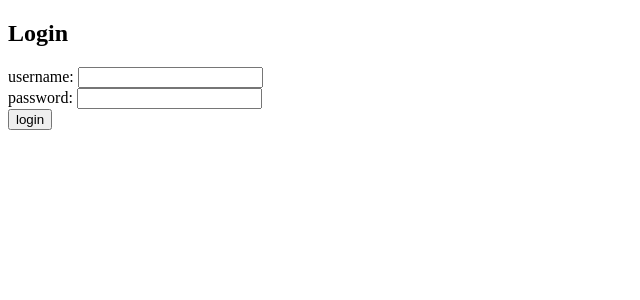
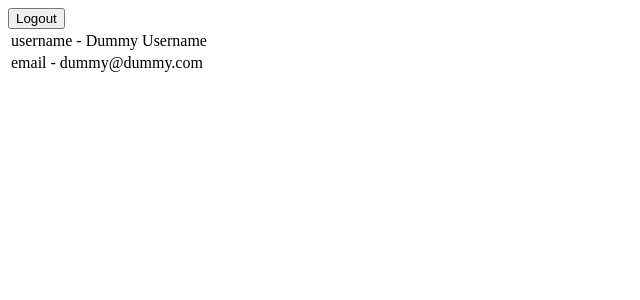
Before and after one commit to DigitalBubblegum/login-page, a React (Vite) app: page /userinfo in a window 1280 px wide. Before the commit this address led to /. Shown: the top 300 px of the page, without its empty margins (0-640 px from the left). Built offline with nearby package versions, Linux system fonts and the light colour scheme; sample sign-in values are in the browser's storage.

Commit message:
-added login components and logout component

```diff
--- a/package.json
+++ b/package.json
@@ -10,6 +10,7 @@
     "preview": "vite preview"
   },
   "dependencies": {
+    "axios": "^1.6.7",
     "react": "^18.2.0",
     "react-dom": "^18.2.0",
     "react-router-dom": "^6.22.0"
--- a/src/App.jsx
+++ b/src/App.jsx
@@ -1,18 +1,26 @@
-import { useState } from 'react'
+import { useState,useEffect } from 'react'
 import Login from './components/Login'
 import Signup from './components/Signup'
 import Userinfo from './components/Userinfo'
 import { BrowserRouter as Router,
   Routes, Route, Link,Navigate  } from 'react-router-dom'
 function App() {
+  useEffect(() => {
+    const loggedUserJSON = window.localStorage.getItem('loggedBlogAppUser')
+    if (loggedUserJSON) {
+      const user = JSON.parse(loggedUserJSON)
+      setUser(user)
+    }
+  }, [])
+
   const [user, setUser] = useState(null)
-
+  console.log('user is',user)
   return (
     <Router>
       <Routes>
-        <Route path='/' element={<Login/>}/>
+        <Route path='/' element={!user?<Login setUser={setUser}/>:<Navigate replace to='/userinfo'/>}/>
         <Route path='/signup' element={<Signup/>}/>
-        <Route path='/userinfo' element={user?<Userinfo/>:<Navigate replace to='/'/>}/>
+        <Route path='/userinfo' element={user===null?<Navigate replace to='/'/>:<Userinfo/>}/>
       </Routes>
     </Router>
   )
--- a/src/components/Login.jsx
+++ b/src/components/Login.jsx
@@ -1,16 +1,39 @@
-const Login = () =>{
+import { useState } from 'react'
+import loginService from '../services/loginService'
+
+const loginstatus = ()=> {
+    console.log(loginService.getStatus())
+}
+const Login = ({setUser}) =>{
+    const [username, setUsername] = useState('')
+    const [password, setPassword] = useState('')
+    const handleLogin = async(event) =>{
+    event.preventDefault()
+    try {
+        const user = await loginService.login({
+        username, password,
+      })
+      window.localStorage.setItem('loggedBlogAppUser',JSON.stringify(user))
+      setUser(user)
+      setUsername('')
+      setPassword('')
+    } catch (exception) {
+        console.log(exception)
+    }
+}
     return(
         <div>
             <h2>Login</h2>
-            <form>
+            <form onSubmit={handleLogin}>
                 <div>
-                    username: <input />
+                    username: <input value={username} onChange={({ target }) => setUsername(target.value)}/>
                 </div>
                 <div>
-                    password: <input />
+                    password: <input value={password} onChange={({ target }) => setPassword(target.value)}/>
                 </div>
                 <button type='submit'>login</button>
             </form>
+            <button onClick={loginstatus}>click to test the get status</button>
         </div>
     )
 }
--- a/src/components/Signup.jsx
+++ b/src/components/Signup.jsx
@@ -12,7 +12,7 @@ const Signup = () =>{
                 <div>
                     password: <input />
                 </div>
-                <button type="submit">signup</button>
+                <button type='submit'>signup</button>
             </form>
         </div>
     )
--- a/src/components/Userinfo.jsx
+++ b/src/components/Userinfo.jsx
@@ -1,6 +1,11 @@
 const Userinfo = () =>{
+    const handleLogout = () =>{
+        window.localStorage.clear()
+        window.location.reload()
+    }
     return(
         <div>
+            <button onClick={handleLogout}>Logout</button>
             <table>
                 <tbody>
                     <tr>
--- /dev/null
+++ b/src/services/loginService.jsx
@@ -0,0 +1,16 @@
+import axios from 'axios'
+const baseUrl = 'http://localhost:3001/v1/login'
+const getStatus = () => {
+    return axios.get(baseUrl).then((res)=>res.data)
+}
+
+const login = async(credentials) => {
+    const response = await axios.post(baseUrl,credentials)
+    return response.data
+}
+
+const loginService = {
+    getStatus,
+    login
+}
+export default loginService
```
Also changed, not shown: 1 other file (tests, documents, lock files or other folders).
